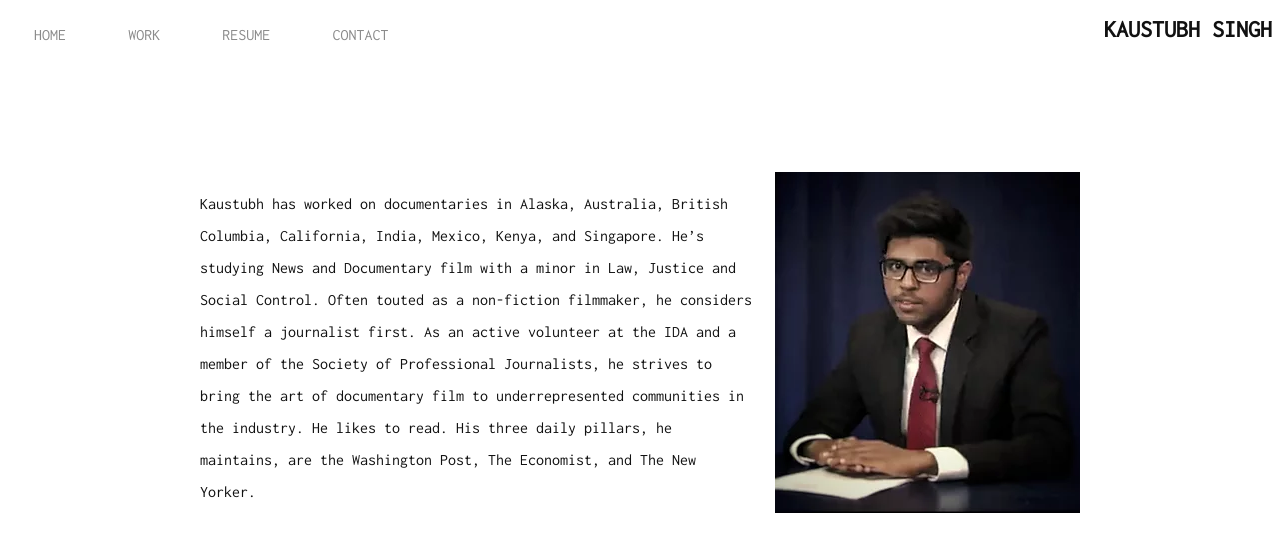
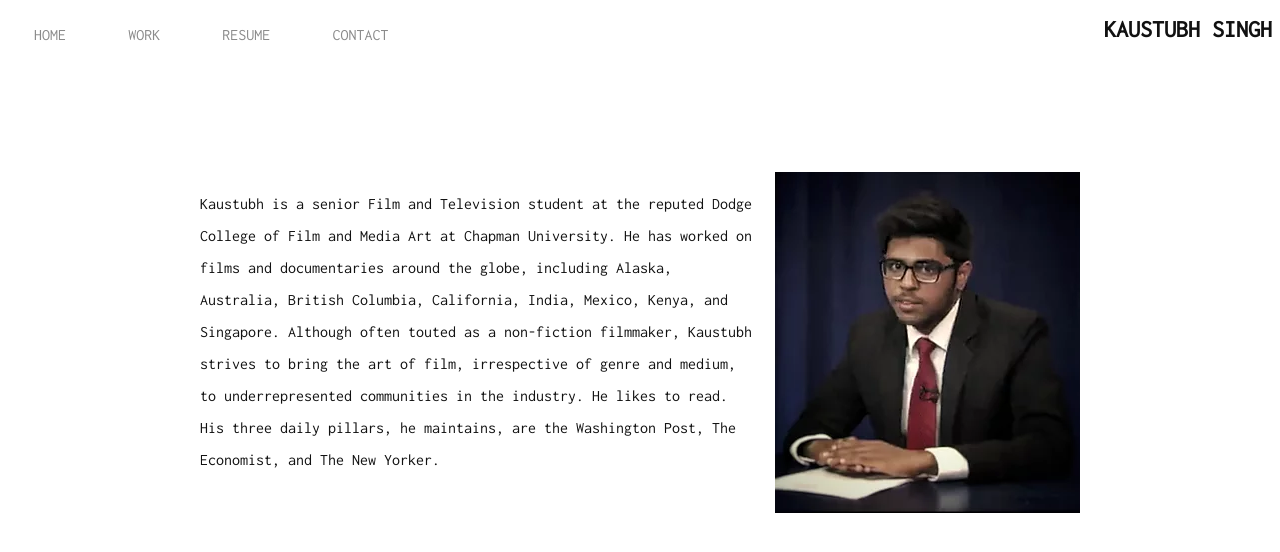
Before and after one commit to riverrz/kaustubh.tv-next, a Next.js app: page / in a window 1280 px wide. Shown: the top 552 px of the page. Built offline with nearby package versions, Linux system fonts and the light colour scheme.

Commit message:
updated front page bio

```diff
--- a/pages/index.js
+++ b/pages/index.js
@@ -10,7 +10,11 @@ const Index = ({ className }) => (
       <Container>
         <Flex className={ className } justify="center">
           <div className="main-content">
-          Kaustubh has worked on documentaries in Alaska, Australia, British Columbia, California, India, Mexico, Kenya, and Singapore. He’s studying News and Documentary film with a minor in Law, Justice and Social Control. Often touted as a non-fiction filmmaker, he considers himself a journalist first. As an active volunteer at the IDA and a member of the Society of Professional Journalists, he strives to bring the art of documentary film to underrepresented communities in the industry. He likes to read. His three daily pillars, he maintains, are the Washington Post, The Economist, and The New Yorker.
+          Kaustubh is a senior Film and Television student at the reputed Dodge College of Film and Media Art at Chapman University. He has worked on films and documentaries around the globe, including Alaska, Australia, British Columbia, California, India, Mexico, Kenya, and Singapore.
+
+Although often touted as a non-fiction filmmaker, Kaustubh strives to bring the art of film, irrespective of genre and medium, to underrepresented communities in the industry.
+
+He likes to read. His three daily pillars, he maintains, are the Washington Post, The Economist, and The New Yorker.
           </div>
           <div className="img-container">
             <img src="/kaustubh.jpg" alt="Kaustubh"/>
```
